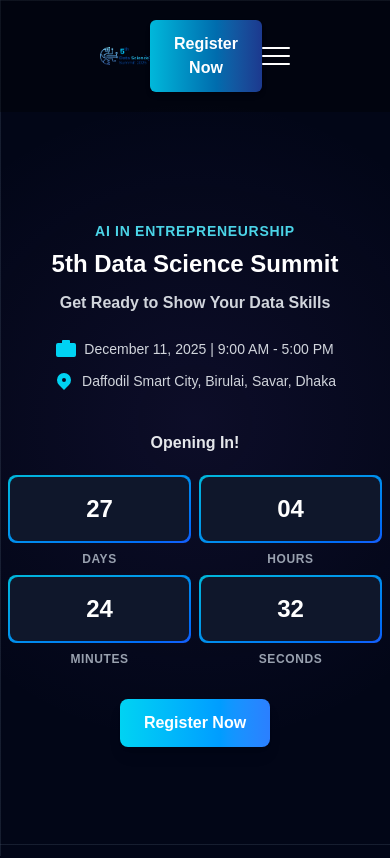
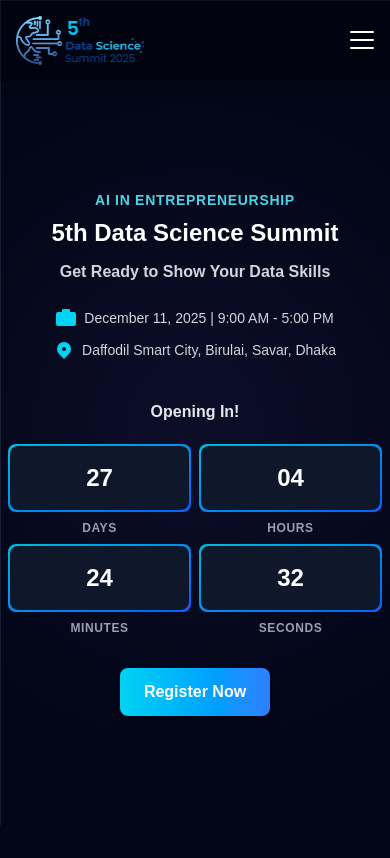
Before and after one commit to KhandakerSamin/data-science-summit-2025, a Next.js app: page / in a window 390 px wide. Shown: the top 858 px of the page. Built offline with nearby package versions, Linux system fonts and the light colour scheme.

Commit message:
fixed mobile navbar

```diff
--- a/src/components/Navbar.js
+++ b/src/components/Navbar.js
@@ -33,18 +33,25 @@ export default function Navbar() {
      };
 
      return (
-          <nav className='px-25 py-5 bg-black/35'
-          >
-               <div className="flex justify-between items-center">
+          <nav className='px-4 md:px-8 py-4 bg-black/35 z-50'>
+               <div className="flex justify-between items-center max-w-7xl mx-auto">
                     {/* Logo Section */}
-                    <div className="">
+                    <div className="shrink-0">
                          <Link href="/">
-                              <Image src='/logo.png' alt='Logo' width={150} height={100} />
+                              <div className="w-32 md:w-40 h-auto">
+                                   <Image
+                                        src='/logo.png'
+                                        alt='Logo'
+                                        width={150}
+                                        height={100}
+                                        priority
+                                   />
+                              </div>
                          </Link>
                     </div>
 
                     {/* Desktop Navigation */}
-                    <div className="hidden md:flex items-center gap-8">
+                    <div className="hidden md:flex items-center gap-2 flex-1 justify-center">
                          <ul className="flex list-none gap-8 m-0 p-0">
                               {navLinks.map((link) => (
                                    <li key={link.label}>
@@ -60,8 +67,10 @@ export default function Navbar() {
                               ))}
                          </ul>
                     </div>
-                    <div>
-                         <button className="bg-linear-to-r from-cyan-500 to-blue-900 text-white px-6 py-3 font-semibold rounded-md hover:from-cyan-300 hover:to-blue-400 transition-all duration-300 hover:-translate-y-0.5 shadow-md hover:shadow-lg">
+
+                    {/* Desktop Register Button */}
+                    <div className="hidden md:flex ml-auto">
+                         <button className="bg-linear-to-r from-cyan-500 to-blue-900 text-white px-8 py-3 font-semibold rounded-lg hover:from-cyan-400 hover:to-blue-800 transition-all duration-300 hover:-translate-y-0.5 shadow-lg hover:shadow-xl">
                               Register Now
                          </button>
                     </div>
@@ -72,16 +81,13 @@ export default function Navbar() {
                          onClick={toggleMenu}
                     >
                          <span
-                              className={`w-7 h-0.5 bg-white rounded transition-all duration-300 ${isMenuOpen ? 'rotate-45 translate-y-2.5' : ''
-                                   }`}
+                              className={`w-6 h-0.5 bg-white rounded-full transition-all duration-300 ${isMenuOpen ? 'rotate-45 translate-y-2 origin-center' : ''}`}
                          ></span>
                          <span
-                              className={`w-7 h-0.5 bg-white rounded transition-all duration-300 ${isMenuOpen ? 'opacity-0' : ''
-                                   }`}
+                              className={`w-6 h-0.5 bg-white rounded-full transition-all duration-300 ${isMenuOpen ? 'opacity-0 scale-0' : ''}`}
                          ></span>
                          <span
-                              className={`w-7 h-0.5 bg-white rounded transition-all duration-300 ${isMenuOpen ? '-rotate-45 -translate-y-2.5' : ''
-                                   }`}
+                              className={`w-6 h-0.5 bg-white rounded-full transition-all duration-300 ${isMenuOpen ? '-rotate-45 -translate-y-2 origin-center' : ''}`}
                          ></span>
                     </div>
                </div>
@@ -89,32 +95,36 @@ export default function Navbar() {
                {/* Mobile Modal Menu */}
                {isMenuOpen && (
                     <>
-                         <div className="fixed inset-0 bg-black bg-opacity-50 z-40" onClick={closeMenu}></div>
-                         <div className="fixed top-20 left-0 right-0 bg-black bg-opacity-90 backdrop-blur-md flex flex-col p-6 gap-6 shadow-lg z-45 border-b border-purple-500 border-opacity-30"
-                              style={{
-                                   background: "linear-gradient(180deg, rgba(0, 0, 0, 0.9) 0%, rgba(59, 130, 246, 0.05) 100%)",
-                                   backdropFilter: "blur(10px)"
-                              }}
+                         <div
+                              className="fixed inset-0 bg-black/60 backdrop-blur-sm z-40"
+                              onClick={closeMenu}
+                         ></div>
+                         <div
+                              className="fixed top-20 left-4 right-4 bg-linear-to-b from-slate-950 via-slate-900 to-blue-950/20 rounded-2xl shadow-2xl z-50 border border-cyan-500/20 overflow-hidden"
                          >
-                              <ul className="flex flex-col list-none gap-6 m-0 p-0">
+                              <div className="p-6">
+                                   <ul className="flex flex-col list-none gap-1 m-0 p-0">
                                         {navLinks.map((link) => (
                                              <li key={link.label}>
                                                   <a
                                                        href={link.href}
                                                        onClick={(e) => handleSmoothScroll(e, link.href)}
-                                                  className="text-gray-100 text-lg font-medium hover:text-cyan-400 transition-all duration-300 pb-3 border-b border-white border-opacity-10 block cursor-pointer"
+                                                       className="text-gray-100 text-base font-medium hover:text-cyan-300 transition-all duration-300 px-4 py-3 block rounded-lg hover:bg-cyan-500/10 border-l-2 border-transparent hover:border-cyan-400"
                                                   >
                                                        {link.label}
                                                   </a>
                                              </li>
                                         ))}
                                    </ul>
+                                   <div className="mt-6 pt-6 border-t border-white/10">
                                         <button
-                                   className="bg-linear-to-r from-cyan-400 to-blue-500 text-black px-6 py-3 font-semibold rounded-md hover:from-cyan-300 hover:to-blue-400 transition-all duration-300 hover:-translate-y-0.5 w-full"
+                                             className="w-full bg-linear-to-r from-cyan-500 to-blue-600 text-white px-6 py-3 font-semibold rounded-lg hover:from-cyan-400 hover:to-blue-500 transition-all duration-300 hover:-translate-y-0.5 shadow-lg"
                                              onClick={closeMenu}
                                         >
                                              Register Now
                                         </button>
+                                   </div>
+                              </div>
                          </div>
                     </>
                )}
--- a/src/components/Schedule.js
+++ b/src/components/Schedule.js
@@ -7,7 +7,7 @@ export default function ScheduleSection() {
       title: 'Data Hackathon',
       description: 'Join us for a weekend of coding, innovation, and collaboration to solve real-world problems.',
       time: '09:00 AM - 05:00 PM',
-      date: 'December 11, 2024',
+      date: 'December 11, 2025',
       location: 'Daffodil Smart City, Birulia, Dhaka-1216',
     },
     {
@@ -15,7 +15,7 @@ export default function ScheduleSection() {
       title: 'Project Competition',
       description: 'Showcase your projects and compete for prizes with the best teams in the university.',
       time: '09:00 AM - 05:00 PM',
-      date: 'December 11, 2024',
+      date: 'December 11, 2025',
       location: 'Daffodil Smart City, Birulia, Dhaka-1216',
     },
     {
@@ -23,7 +23,7 @@ export default function ScheduleSection() {
       title: 'Promptcraft Challenge',
       description: 'Test your creativity and skill in this exciting prompt-based challenge.',
       time: '09:00 AM - 05:00 PM',
-      date: 'December 11, 2024',
+      date: 'December 11, 2025',
       location: 'Daffodil Smart City, Birulia, Dhaka-1216',
     },
     {
@@ -31,7 +31,7 @@ export default function ScheduleSection() {
       title: 'Hands-On Workshop',
       description: 'Participate in hands-on workshops covering various topics in technology and innovation.',
       time: '09:00 AM - 05:00 PM',
-      date: 'December 11, 2024',
+      date: 'December 11, 2025',
       location: 'Daffodil Smart City, Birulia, Dhaka-1216',
     },
     {
@@ -39,7 +39,7 @@ export default function ScheduleSection() {
       title: 'Idea Poster Presentation',
       description: 'Showcase your research through engaging posters and get feedback from peers and mentors.',
       time: '09:00 AM - 05:00 PM',
-      date: 'December 11, 2024',
+      date: 'December 11, 2025',
       location: 'Daffodil Smart City, Birulia, Dhaka-1216',
     },
   ];
@@ -112,7 +112,7 @@ export default function ScheduleSection() {
         {/* Mobile Timeline Indicator */}
         <div className="lg:hidden mt-12 p-6 rounded-lg border border-cyan-500/30 bg-cyan-500/5 backdrop-blur-sm text-center">
           <p className="text-cyan-300 font-medium text-sm md:text-base">
-            ✨ All events happening on <span className="text-cyan-400 font-semibold">December 11, 2024</span>
+            ✨ All events happening on <span className="text-cyan-400 font-semibold">December 11, 2025</span>
           </p>
         </div>
       </div>
```
Also changed, not shown: 1 other file (tests, documents, lock files or other folders). Lines whose indentation alone changed are shown as unchanged.
